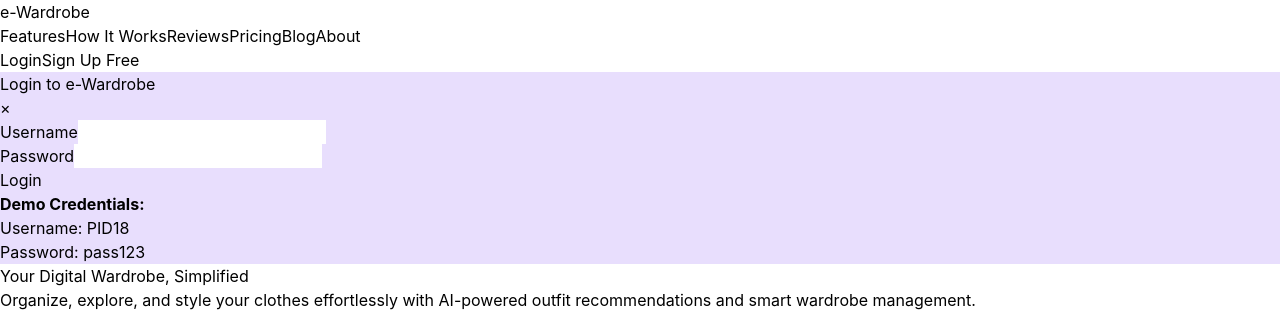
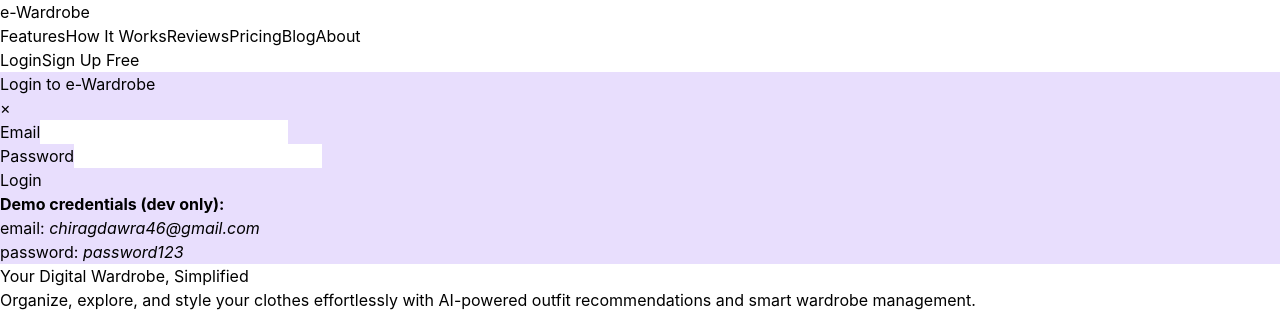
Before and after one commit to DivyanshuKirpal/E-Wardrobe, a React (Vite) app: page / in a window 1280 px wide. Both pictures are taken after a click on the button "Login". Shown: the top 314 px of the page. Built offline with nearby package versions, Linux system fonts and the light colour scheme; no server answers.

Commit message:
Connect the login model to database

```diff
--- a/src/Components/LoginModal.jsx
+++ b/src/Components/LoginModal.jsx
@@ -1,20 +1,38 @@
-import React, { useState } from "react";
+// src/Components/LoginModal.jsx
+import React, { useState, useContext } from "react";
+import { AppContext } from "../Context/AppContext";
 
-const LoginModal = ({ isOpen, onClose, onLogin }) => {
-  const [credentials, setCredentials] = useState({ username: "", password: "" });
+const LoginModal = ({ isOpen, onClose }) => {
+  const { setToken, setUser } = useContext(AppContext);
+  const [credentials, setCredentials] = useState({ email: "", password: "" });
   const [error, setError] = useState("");
+  const [loading, setLoading] = useState(false);
 
-  const handleSubmit = (e) => {
+  const handleSubmit = async (e) => {
     e.preventDefault();
-
-    // Hardcoded credentials
-    if (credentials.username === "PID18" && credentials.password === "pass123") {
-      onLogin(true);
-      setCredentials({ username: "", password: "" });
-      setError("");
+    setError("");
+    setLoading(true);
+    try {
+      const res = await fetch("http://localhost:5001/api/auth/login", {
+        method: "POST",
+        headers: { "Content-Type": "application/json" },
+        body: JSON.stringify({ email: credentials.email, password: credentials.password })
+      });
+      const data = await res.json();
+      if (!res.ok) {
+        setError(data.msg || data.error || "Login failed");
+        return;
+      }
+      // Save token and user to context (and localStorage via AppContext effect)
+      setToken(data.token);
+      setUser(data.user);
+      setCredentials({ email: "", password: "" });
       onClose();
-    } else {
-      setError("Invalid username or password");
+    } catch (err) {
+      console.error("Login error:", err);
+      setError("Network error — try again");
+    } finally {
+      setLoading(false);
     }
   };
 
@@ -46,14 +64,14 @@ const LoginModal = ({ isOpen, onClose, onLogin }) => {
 
         <form onSubmit={handleSubmit} className="space-y-4">
           <div>
-            <label htmlFor="username" className="block text-sm font-medium text-gray-700 mb-1">
-              Username
+            <label htmlFor="email" className="block text-sm font-medium text-gray-700 mb-1">
+              Email
             </label>
             <input
-              type="text"
-              id="username"
-              name="username"
-              value={credentials.username}
+              type="email"
+              id="email"
+              name="email"
+              value={credentials.email}
               onChange={handleChange}
               className="w-full px-4 py-2 border border-gray-300 rounded-lg focus:ring-2 focus:ring-purple-500 focus:border-transparent"
               required
@@ -81,16 +99,17 @@ const LoginModal = ({ isOpen, onClose, onLogin }) => {
 
           <button
             type="submit"
-            className="w-full bg-purple-600 text-white py-2 rounded-lg hover:bg-purple-700 transition-colors"
+            disabled={loading}
+            className="w-full bg-purple-600 text-white py-2 rounded-lg hover:bg-purple-700 transition-colors disabled:opacity-60"
           >
-            Login
+            {loading ? "Logging in..." : "Login"}
           </button>
         </form>
 
         <div className="mt-4 text-sm text-gray-600 text-center">
-          <strong>Demo Credentials:</strong><br />
-          Username: PID18<br />
-          Password: pass123
+          <strong>Demo credentials (dev only):</strong><br />
+          email: <em>chiragdawra46@gmail.com</em><br />
+          password: <em>password123</em>
         </div>
       </div>
     </div>
```
